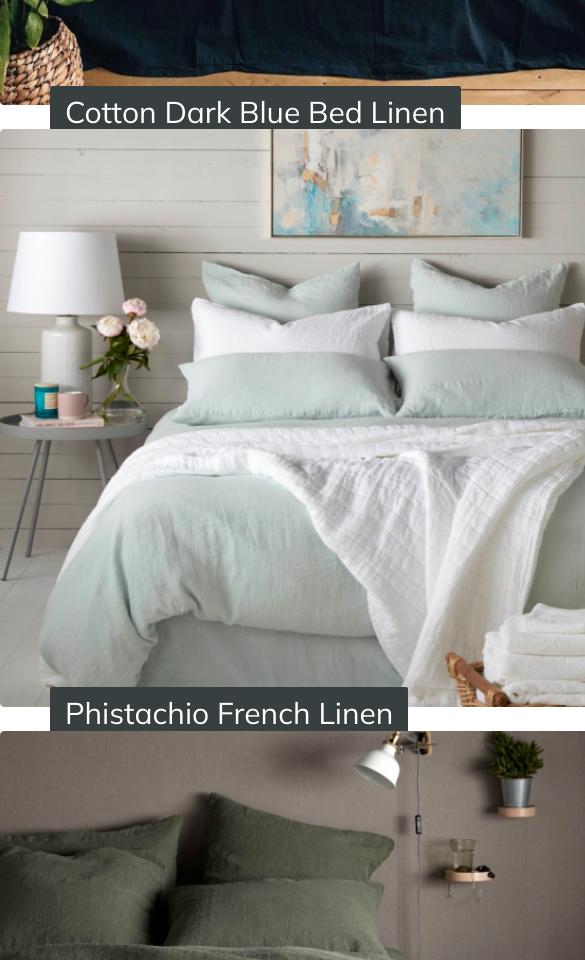
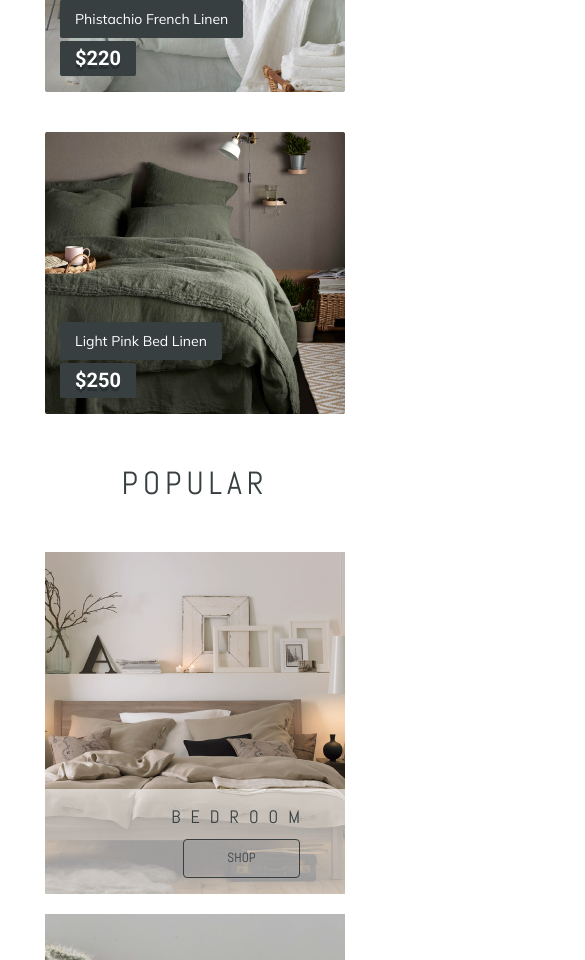
Before and after one commit to olena-shedenko/postil-fe, a React (Create React App) app: page / in a window 390 px wide. Shown: the part 1040-2000 px from the top of the page, 585 px wide, since content can reach past the window. Built offline with nearby package versions, Linux system fonts and the light colour scheme.

Commit message:
blocks of products

```diff
--- a/src/components/NewIn/NewIn.jsx
+++ b/src/components/NewIn/NewIn.jsx
@@ -1,6 +1,6 @@
-import React from "react";
-import "./NewIn.scss";
-import "../../index.scss";
+import React from 'react';
+import './NewIn.scss';
+import '../../index.scss';
 
 export default function NewIn() {
   return (
--- a/src/components/NewIn/NewIn.scss
+++ b/src/components/NewIn/NewIn.scss
@@ -23,6 +23,7 @@
   padding: 0;
 }
 .new-in-list__item {
+  display: flex;
   position: relative;
 }
 .new-in-list__item img {
@@ -65,9 +66,12 @@
     grid-row-gap: 20px;
     padding: 0;
   }
+  .new-in-list__item{
+    padding: 10px;
+  }
   .new-in-list__item img {
     margin: 0 auto;
-    width: 80%;
+    width: 100%;
   }
   .new-in-container {
     width: 768px;
@@ -78,8 +82,8 @@
     border-radius: 2px;
     padding: 12px 15px;
     position: absolute;
-    left: 50px;
-    top: 558px;
+    left:50px;
+    top: 550px;
     font-family: 'Mulish', sans-serif;
     font-size: 30px;
     line-height: 28px;
@@ -92,7 +96,7 @@
     padding: 9px 15px;
     position: absolute;
     left: 50px;
-    top: 618px;
+    top: 608px;
     font-family: 'Roboto', sans-serif;
     font-weight: bold;
     font-size: 35px;
@@ -102,4 +106,52 @@
     text-shadow: 0px 4px 1px rgba(0, 0, 0, 0.25);
     margin: 0;
   }
+  .new-in-list__item:nth-child(4) {
+    display: none;
+  }
 }
+@media (max-width: 767px) {
+  .new-in-container {
+    width: 320px;
+    margin: 0 auto;
+  }
+  .new-in-title{
+    margin: 30px 0;
+  }
+  .new-in-list__item{
+    padding: 10px;
+  }
+  .new-in-list__item img {
+    margin: 0 auto;
+    width: 100%;
+  }
+  .new-in-text__title {
+    background: #373f41;
+    border-radius: 2px;
+    padding: 5px 15px;
+    position: absolute;
+    left: 25px;
+    top: 200px;
+    font-family: 'Mulish', sans-serif;
+    font-size: 14px;
+    line-height: 28px;
+    color: #ffffff;
+    margin: 0;
+  }
+  .new-in-text__parag {
+    background: #373f41;
+    border-radius: 2px;
+    padding: 5px 15px;
+    position: absolute;
+    left: 25px;
+    top: 241px;
+    font-family: 'Roboto', sans-serif;
+    font-weight: bold;
+    font-size: 20px;
+    line-height: 25px;
+    color: #ffffff;
+    mix-blend-mode: normal;
+    text-shadow: 0px 4px 1px rgba(0, 0, 0, 0.25);
+    margin: 0;
+  }
+}
--- a/src/components/Popular/Popular.scss
+++ b/src/components/Popular/Popular.scss
@@ -65,3 +65,51 @@
   color: #373f41;
   margin: 0 45px 0;
 }
+@media (max-width: 1181px) {
+  .popular-container {
+    width: 768px;
+    margin: 0 auto;
+  }
+  .popular-list {
+    display: grid;
+    grid-gap: 20px;
+    grid-template-rows: 342px 342px;
+    grid-template-areas:
+      'popular-img1 popular-img1 popular-img2'
+      'popular-img3 popular-img4 popular-img4';
+    padding: 10px;
+  }
+  .text-block__title {
+    font-family: 'Abel', sans-serif;
+    font-style: normal;
+    font-weight: normal;
+    font-size: 18px;
+    line-height: 25px;
+    letter-spacing: 10px;
+    color: #373f41;
+    margin: 15px 35px 10px;
+  }
+  .popular-list-item img {
+    object-fit: cover;
+  }
+}
+@media (max-width: 767px) {
+  .popular-container {
+    width: 320px;
+    margin: 0 auto;
+  }
+  .popular-list {
+    grid-template-rows: 342px 342px;
+    grid-template-areas:
+      'popular-img1'
+      "popular-img2";
+    grid-template-columns: 1fr;
+    padding: 10px;
+  }
+  .popular-list-item:nth-child(3){
+    display: none;
+  }
+  .popular-list-item:nth-child(4){
+    display: none;
+  }
+}
```
